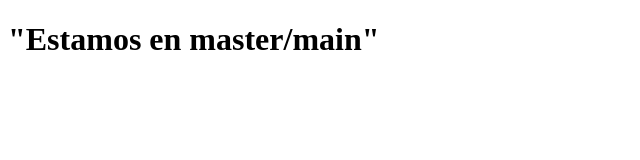
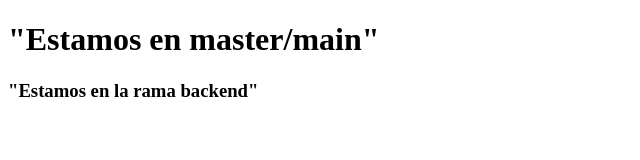
Before and after one commit to AnnaGirona89/bftp2-trying-branches, a plain HTML site: page index.html in a window 1280 px wide. Shown: the whole page, without its empty margins (0-640 px from the left). Drawn offline with Linux system fonts and the light colour scheme.

Commit message:
creada rama backend y h3

```diff
--- a/index.html
+++ b/index.html
@@ -7,6 +7,7 @@
 <body>
 
 <h1>"Estamos en master/main"</h1>
+<h3>"Estamos en la rama backend"</h3>
 
 </body>
 </html>
```
